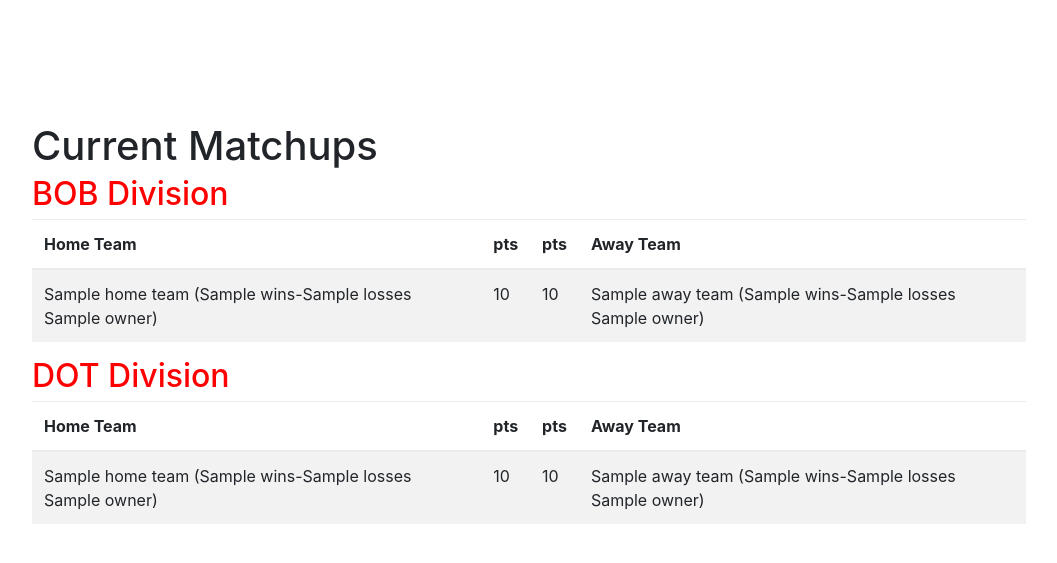
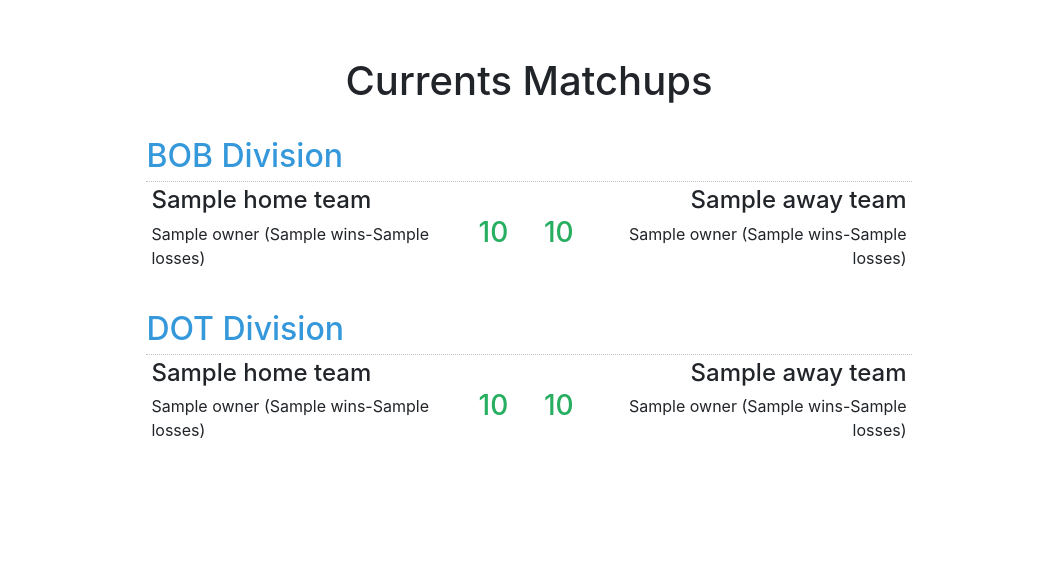
Before and after one commit to zwernberg/schumacherFootball, a Flask app: template templates/matchups.html in a window 1280 px wide. Shown: the top 563 px of the page, without its empty margins (111-1168 px from the left). Run offline with Flask 2, Linux system fonts and the light colour scheme; the template is opened without the code that fills it: most values are stand-ins (such as "Sample title", 1, 10 or a date in 2020); some libraries are stand-ins or nearby versions.

Commit message:
matchup redesign

```diff
--- a/templates/base.html
+++ b/templates/base.html
@@ -9,9 +9,34 @@
     <style type="text/css">
       .container {
         max-width: 80%;
-        padding-top: 100px;
       }
-      h2 {color: red;}
+      h1 {
+        text-align: center;
+        margin: 35px;
+      }
+      h2 {
+        color:#3498db;
+      }
+
+      h4 {
+        size: 10px;
+      }
+      .division {
+        margin-top: 20px;
+      }
+      .matchup {
+        border-top: 1px dotted #bdc3c7;
+        padding: 5px;
+      }
+      .score {
+        color: #27ae60;
+      }
+      .away-column {
+        text-align: right;
+      }
+      /* {
+        border: 1px dotted green;
+      }*/
     </style>
   </head>
 
--- a/templates/matchups.html
+++ b/templates/matchups.html
@@ -1,54 +1,52 @@
 {% extends "base.html" %}
 {% block content %}
-      <h1>Current Matchups</h1>
+      <h1>Currents Matchups</h1>
 
-        <table class="table table-striped">
-          <h2>BOB Division</h2>
-          <thead>
-            <tr>
-              <th>Home Team</th>
-              <th>pts</th>
-              <th>pts</th>
-              <th>Away Team</th>
-            </tr>
-          </thead>
-          <tbody>
-            {% for matchup in bob_scoreboard %}
-            <tr>
-              <td>{{matchup.home_team.team_name}} ({{matchup.home_team.wins}}-{{matchup.home_team.losses}} {{matchup.home_team.owner}})
+      <div class="container division">
+        <h2>BOB Division</h2>
+        {% for matchup in bob_scoreboard %}
+        <div class="matchup">
+          <div class="row align-items-center">
+            <div class="col-5">
+              <h4>{{matchup.home_team.team_name}}</h4>
+              <p>{{matchup.home_team.owner}} ({{matchup.home_team.wins}}-{{matchup.home_team.losses}})</p>
+            </div>
+            <div class="col-1">
+              <h3 class="score">{{matchup.home_score}}</h3>
+            </div>
+            <div class="col-1">
+              <h3 class="score">{{matchup.away_score}}</h3>
+            </div>
+            <div class="col-5 away-column">
+              <h4>{{matchup.away_team.team_name}}</h4>
+              <p>{{matchup.away_team.owner}} ({{matchup.away_team.wins}}-{{matchup.away_team.losses}})</p>
+            </div>
+          </div>
+        </div>
+        {% endfor %}
+      </div>
 
-              </td>
-              <td>{{matchup.home_score}}</td>
-              <td>{{matchup.away_score}}</td>
-              <td>
-                {{matchup.away_team.team_name}} ({{matchup.away_team.wins}}-{{matchup.away_team.losses}} {{matchup.away_team.owner}})</td>
-            </tr>
-            {% endfor %}
-          </tbody>
-        </table>
-
-        <table class="table table-striped">
-          <h2>DOT Division</h2>
-          <thead>
-            <tr>
-              <th>Home Team</th>
-              <th>pts</th>
-              <th>pts</th>
-              <th>Away Team</th>
-            </tr>
-          </thead>
-          <tbody>
-            {% for matchup in dot_scoreboard %}
-             <tr>
-              <td>{{matchup.home_team.team_name}} ({{matchup.home_team.wins}}-{{matchup.home_team.losses}} {{matchup.home_team.owner}})
-
-              </td>
-              <td>{{matchup.home_score}}</td>
-              <td>{{matchup.away_score}}</td>
-              <td>
-                {{matchup.away_team.team_name}} ({{matchup.away_team.wins}}-{{matchup.away_team.losses}} {{matchup.away_team.owner}})</td>
-            </tr>
-            {% endfor %}
-          </tbody>
-        </table>
+      <div class="container division">
+        <h2>DOT Division</h2>
+        {% for matchup in dot_scoreboard %}
+        <div class="matchup">
+          <div class="row align-items-center">
+            <div class="col-5">
+              <h4>{{matchup.home_team.team_name}}</h4>
+              <p>{{matchup.home_team.owner}} ({{matchup.home_team.wins}}-{{matchup.home_team.losses}})</p>
+            </div>
+            <div class="col-1">
+              <h3 class="score">{{matchup.home_score}}</h3>
+            </div>
+            <div class="col-1">
+              <h3 class="score">{{matchup.away_score}}</h3>
+            </div>
+            <div class="col-5 away-column">
+              <h4>{{matchup.away_team.team_name}}</h4>
+              <p>{{matchup.away_team.owner}} ({{matchup.away_team.wins}}-{{matchup.away_team.losses}})</p>
+            </div>
+          </div>
+        </div>
+        {% endfor %}
+      </div>
 {% endblock %}
```
Also changed, not shown: templates/test.html (added, +77 -0 lines).
